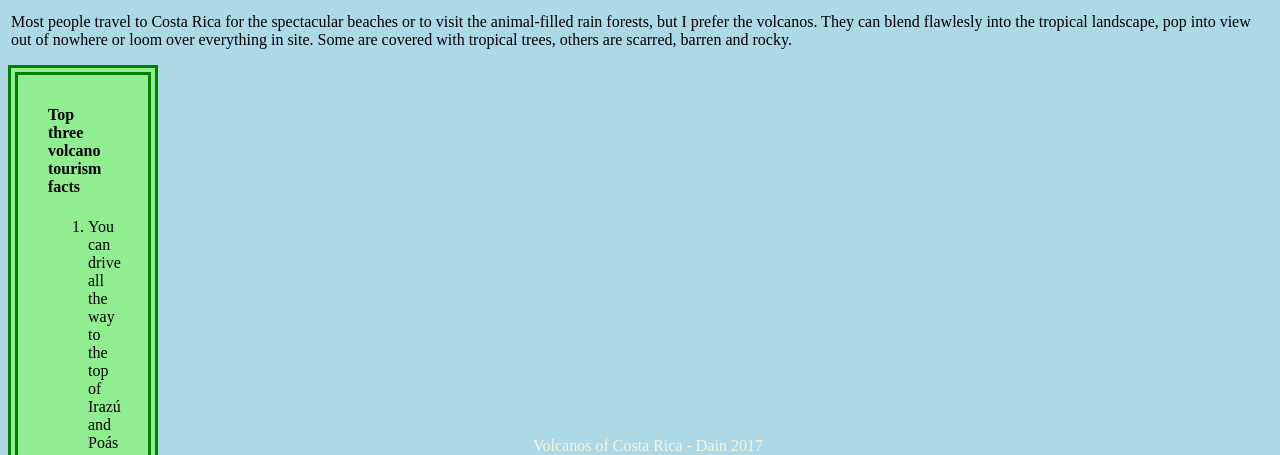
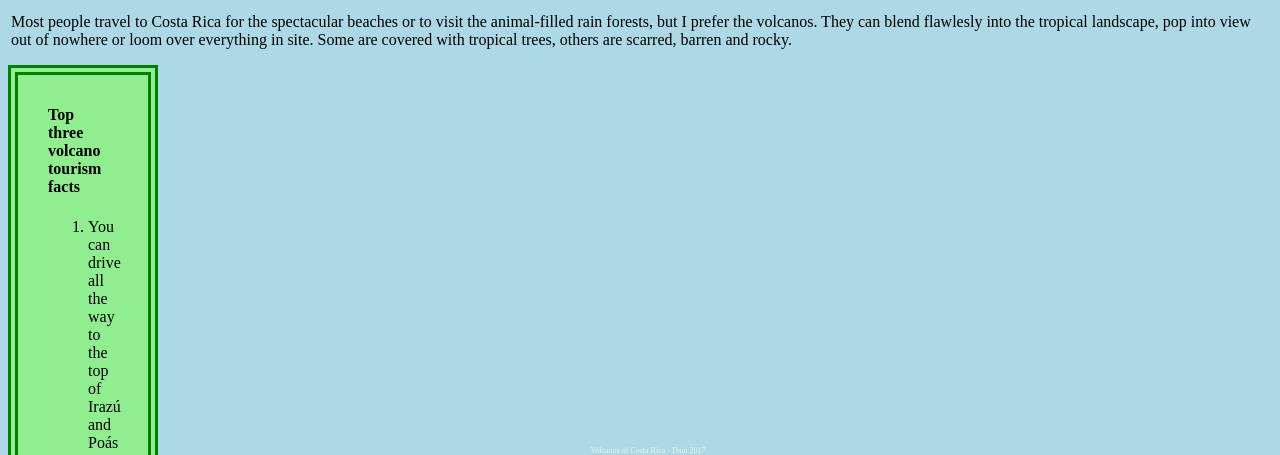
Before and after one commit to ldain281/ldain281.github.io, a plain HTML site: page index.html in a window 1280 px wide. Shown: the part 345-800 px from the top of the page. Drawn offline with Linux system fonts and the light colour scheme.

Commit message:
adjusted footer font style

```diff
--- a/styles.css
+++ b/styles.css
@@ -20,7 +20,7 @@ footer {
 	width:100%;
 	bottom: 0px;
 	text-align: center;
-	font-size: 7;
+	font-size: 8px;
 	color: beige;
 }
 
```
